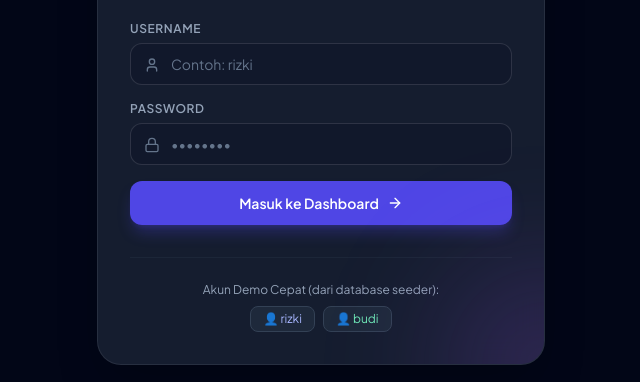
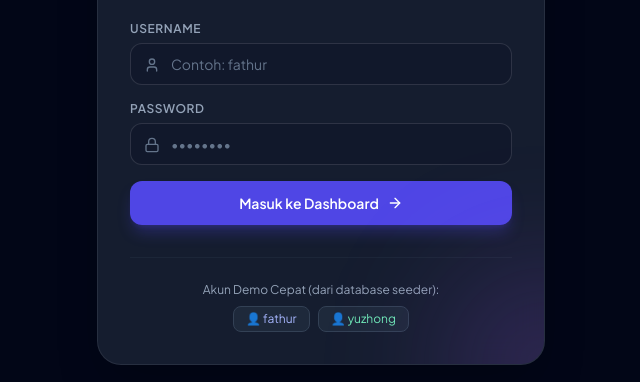
Before and after one commit to Yuzhong23/PAW-ANTARA-WEEK9-20230140157, a website: page public/index.html in a window 1280 px wide. Shown: the part 341-723 px from the top of the page, 319-959 px from the left. Drawn offline with nearby package versions, Linux system fonts and the light colour scheme; no server answers.

Commit message:
chore: customize default credentials and mock users to fathur and yuzhong

```diff
--- a/public/index.html
+++ b/public/index.html
@@ -65,7 +65,7 @@
           <label class="block text-xs font-semibold uppercase tracking-wider text-slate-400 mb-1.5">Username</label>
           <div class="relative">
             <i data-lucide="user" class="w-4 h-4 absolute left-3.5 top-3.5 text-slate-500"></i>
-            <input type="text" id="login-username" required placeholder="Contoh: rizki" class="glass-input w-full pl-10 pr-4 py-2.5 rounded-xl text-sm placeholder-slate-500 focus:outline-none" />
+            <input type="text" id="login-username" required placeholder="Contoh: fathur" class="glass-input w-full pl-10 pr-4 py-2.5 rounded-xl text-sm placeholder-slate-500 focus:outline-none" />
           </div>
         </div>
         <div>
@@ -107,11 +107,11 @@
       <div class="mt-8 pt-6 border-t border-slate-800/80 text-center">
         <p class="text-xs text-slate-400 mb-2">Akun Demo Cepat (dari database seeder):</p>
         <div class="flex items-center justify-center gap-2">
-          <button type="button" onclick="quickFill('rizki', 'password123')" class="px-3 py-1 bg-slate-800 hover:bg-slate-700 text-xs rounded-lg text-indigo-300 border border-slate-700 transition-all">
-            👤 rizki
+          <button type="button" onclick="quickFill('fathur', 'password123')" class="px-3 py-1 bg-slate-800 hover:bg-slate-700 text-xs rounded-lg text-indigo-300 border border-slate-700 transition-all">
+            👤 fathur
           </button>
-          <button type="button" onclick="quickFill('budi', 'password123')" class="px-3 py-1 bg-slate-800 hover:bg-slate-700 text-xs rounded-lg text-emerald-300 border border-slate-700 transition-all">
-            👤 budi
+          <button type="button" onclick="quickFill('yuzhong', 'password123')" class="px-3 py-1 bg-slate-800 hover:bg-slate-700 text-xs rounded-lg text-emerald-300 border border-slate-700 transition-all">
+            👤 yuzhong
           </button>
         </div>
       </div>
```
Also changed, not shown: seeders/seed.js (+7 -7 lines), README.md.
